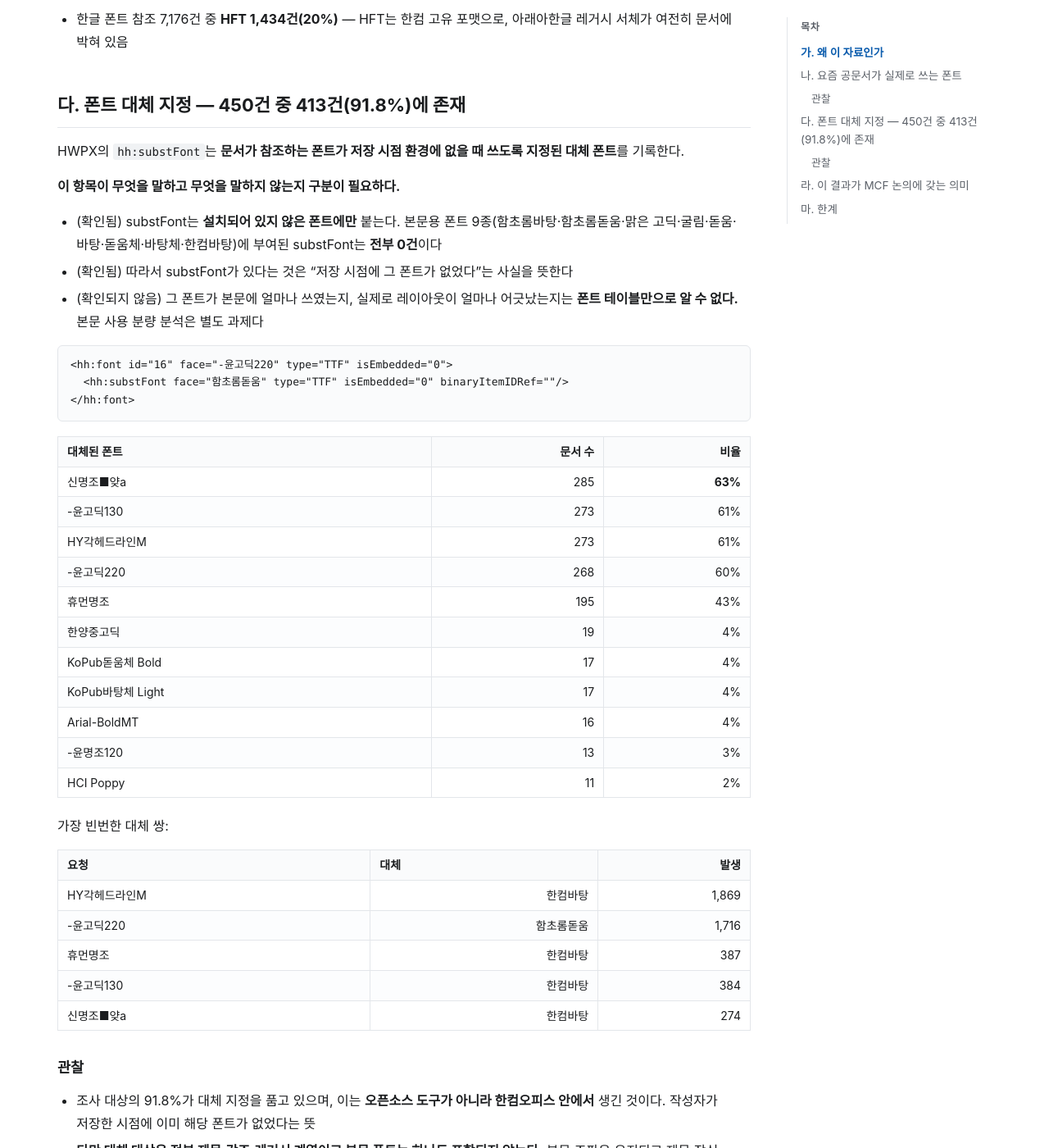
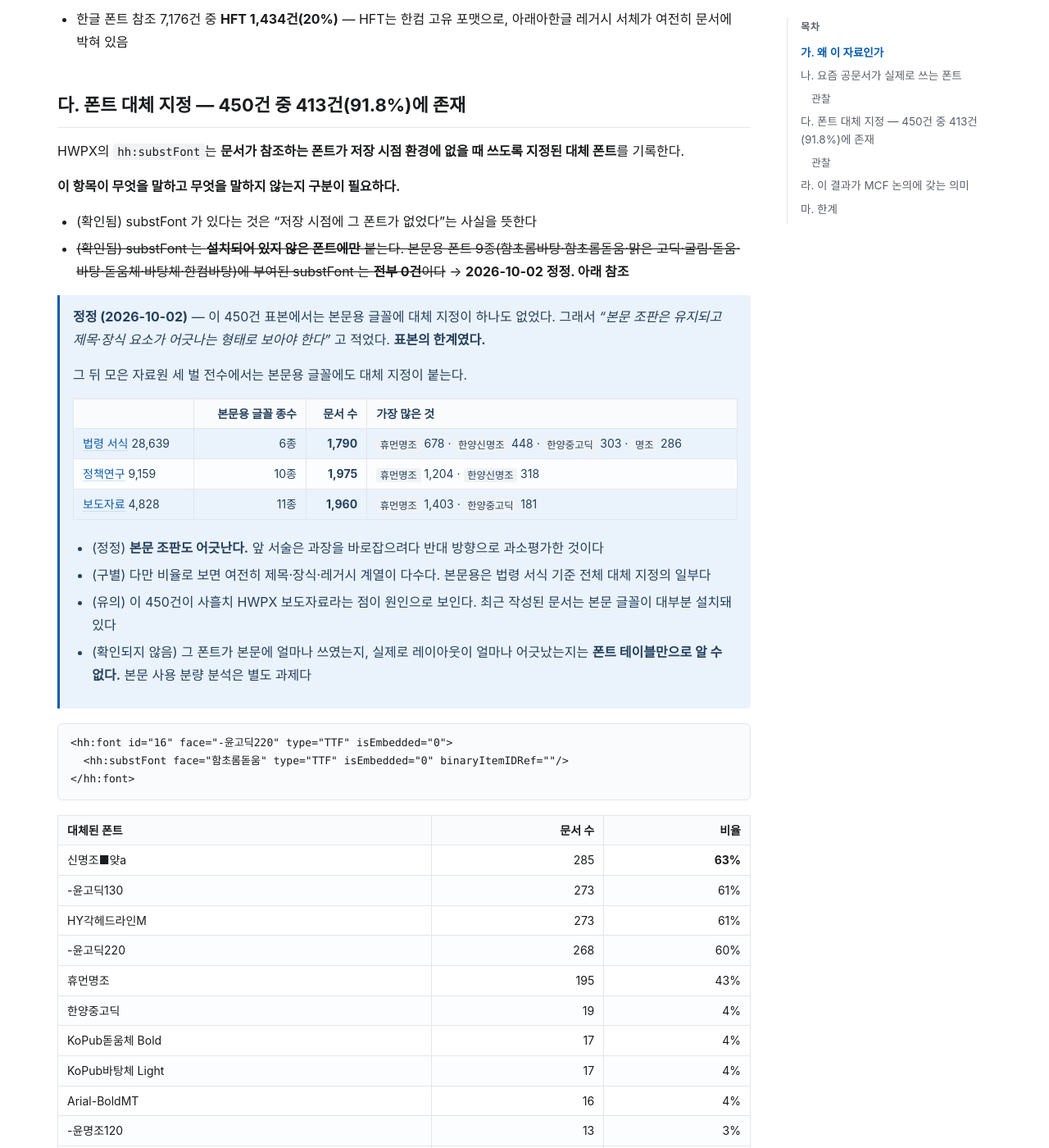
Before and after one commit to msjang/krigf26-font-eula-survey, a Jekyll site: the page built from findings-gov-docs.md, in a window 1280 px wide and 1400 px high, scrolled down 1808 px. Shown: the whole window at 82% size. Built offline with Jekyll 4.4.1, drawn with Linux system fonts in a browser that asks for light colours; our own code applies the rules of GitHub Pages for plain Markdown files; some of the changed text lies outside the part shown.

Commit message:
correct(gov-docs): "본문 폰트에는 대체 지정이 붙지 않는다" 는 표본의 한계였다
450건 표본에서 본문용 글꼴 9종에 대체 지정이 0건이어서 "본문 조판은
유지되고 제목·장식만 어긋나는 형태" 라고 적었다. 앞선 과장("이미 레이아웃이
훼손된 문서")을 바로잡으려다 반대 방향으로 과소평가한 것이다.

자료원 세 벌 전수에서는 본문용 글꼴에도 붙는다. 법령 서식 6종 1,790건,
정책연구 10종 1,975건, 보도자료 11종 1,960건이다. 휴먼명조가 가장 많고
한양신명조·한양중고딕·명조가 뒤를 잇는다.

450건이 사흘치 HWPX 보도자료라 최근 문서의 본문 글꼴이 대부분 설치돼
있었던 것이 원인으로 보인다는 해석을 달았다. findings-regulation.md 의
인용도 함께 고쳤다.

Co-Authored-By: Claude <noreply@anthropic.com>

````diff
--- a/findings-gov-docs.md
+++ b/findings-gov-docs.md
@@ -58,8 +58,22 @@ HWPX의 `hh:substFont`는 **문서가 참조하는 폰트가 저장 시점 환
 
 **이 항목이 무엇을 말하고 무엇을 말하지 않는지 구분이 필요하다.**
 
-- (확인됨) substFont는 **설치되어 있지 않은 폰트에만** 붙는다. 본문용 폰트 9종(함초롬바탕·함초롬돋움·맑은 고딕·굴림·돋움·바탕·돋움체·바탕체·한컴바탕)에 부여된 substFont는 **전부 0건**이다
-- (확인됨) 따라서 substFont가 있다는 것은 "저장 시점에 그 폰트가 없었다"는 사실을 뜻한다
+- (확인됨) substFont 가 있다는 것은 "저장 시점에 그 폰트가 없었다"는 사실을 뜻한다
+- ~~(확인됨) substFont 는 **설치되어 있지 않은 폰트에만** 붙는다. 본문용 폰트 9종(함초롬바탕·함초롬돋움·맑은 고딕·굴림·돋움·바탕·돋움체·바탕체·한컴바탕)에 부여된 substFont 는 **전부 0건**이다~~ → **2026-10-02 정정. 아래 참조**
+
+> **정정 (2026-10-02)** — 이 450건 표본에서는 본문용 글꼴에 대체 지정이 하나도 없었다. 그래서 *"본문 조판은 유지되고 제목·장식 요소가 어긋나는 형태로 보아야 한다"* 고 적었다. **표본의 한계였다.**
+>
+> 그 뒤 모은 자료원 세 벌 전수에서는 본문용 글꼴에도 대체 지정이 붙는다.
+>
+> | | 본문용 글꼴 종수 | 문서 수 | 가장 많은 것 |
+> |---|---:|---:|---|
+> | [법령 서식](findings-lawforms.md) 28,639 | 6종 | **1,790** | `휴먼명조` 678 · `한양신명조` 448 · `한양중고딕` 303 · `명조` 286 |
+> | [정책연구](findings-prism.md) 9,159 | 10종 | **1,975** | `휴먼명조` 1,204 · `한양신명조` 318 |
+> | [보도자료](findings-trend.md) 4,828 | 11종 | **1,960** | `휴먼명조` 1,403 · `한양중고딕` 181 |
+>
+> - (정정) **본문 조판도 어긋난다.** 앞 서술은 과장을 바로잡으려다 반대 방향으로 과소평가한 것이다
+> - (구별) 다만 비율로 보면 여전히 제목·장식·레거시 계열이 다수다. 본문용은 법령 서식 기준 전체 대체 지정의 일부다
+> - (유의) 이 450건이 사흘치 HWPX 보도자료라는 점이 원인으로 보인다. 최근 작성된 문서는 본문 글꼴이 대부분 설치돼 있다
 - (확인되지 않음) 그 폰트가 본문에 얼마나 쓰였는지, 실제로 레이아웃이 얼마나 어긋났는지는 **폰트 테이블만으로 알 수 없다.** 본문 사용 분량 분석은 별도 과제다
 
 ```xml
@@ -95,7 +109,7 @@ HWPX의 `hh:substFont`는 **문서가 참조하는 폰트가 저장 시점 환
 ### 관찰
 
 - 조사 대상의 91.8%가 대체 지정을 품고 있으며, 이는 **오픈소스 도구가 아니라 한컴오피스 안에서** 생긴 것이다. 작성자가 저장한 시점에 이미 해당 폰트가 없었다는 뜻
-- **다만 대체 대상은 전부 제목·강조·레거시 계열이고 본문 폰트는 하나도 포함되지 않는다.** 본문 조판은 유지되고 제목·장식 요소가 어긋나는 형태로 보아야 한다
+- ~~**다만 대체 대상은 전부 제목·강조·레거시 계열이고 본문 폰트는 하나도 포함되지 않는다.**~~ → 전수에서는 본문용에도 붙는다 (위 정정)
 - 초기 서술에서 이를 "이미 레이아웃이 훼손된 문서"로 요약했으나, 폰트 테이블만으로는 뒷받침되지 않는 과장이었다. 정정한다
 - `신명조■얒a` 처럼 인코딩이 깨진 폰트 이름이 285건(63%)에 남아 있음 — 수십 년 전 문서에서 복사·재사용되며 누적된 잔재
 - **"이상하게 열리는 옛날 문서"의 폰트가 바로 이 목록이다**: 신명조 계열, -윤고딕 계열, HY각헤드라인M, 한양신명조, HCI 계열(HFT)
@@ -107,7 +121,7 @@ HWPX의 `hh:substFont`는 **문서가 참조하는 폰트가 저장 시점 환
 - (사실) 그 20종의 권리자는 소수로 수렴한다 — 한컴, 한양정보통신, 윤디자인, 휴먼컴퓨터, 신명시스템즈
 - (추론) 따라서 MCF를 공공이 제작·배포한다면 대상 범위가 관리 가능한 규모이며, 권리자와의 협의도 전면적일 필요가 없다
 - (추론) 91.8%에 대체 지정이 존재한다는 것은, 지정된 폰트를 갖추지 못한 환경이 이미 일반적이라는 뜻이다. MCF는 그 환경에서 **무엇으로 대체할지를 통제 가능하게 만드는 수단**에 해당한다
-- (유의) 대체 지정은 제목·장식·레거시 폰트에 한정되며, 본문 폰트에는 붙지 않는다. 따라서 "공문서가 이미 깨져 있다"는 식의 일반화는 이 자료로 뒷받침되지 않는다
+- (유의) 이 450건에서는 대체 지정이 제목·장식·레거시 폰트에 한정되었으나, **전수에서는 본문 폰트에도 붙는다**(위 정정). 다만 *"공문서가 이미 깨져 있다"* 는 식의 일반화는 폰트 테이블만으로는 여전히 뒷받침되지 않는다 — 대체가 실제로 폭을 바꾸는지는 [대체 연쇄](findings-substchain.md)에서 따로 쟀다
 
 ## 마. 한계
 
````
Also changed, not shown: findings-regulation.md (+1 -1 lines).
